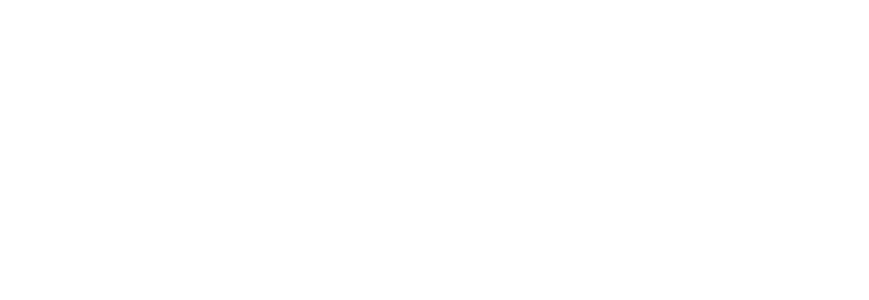
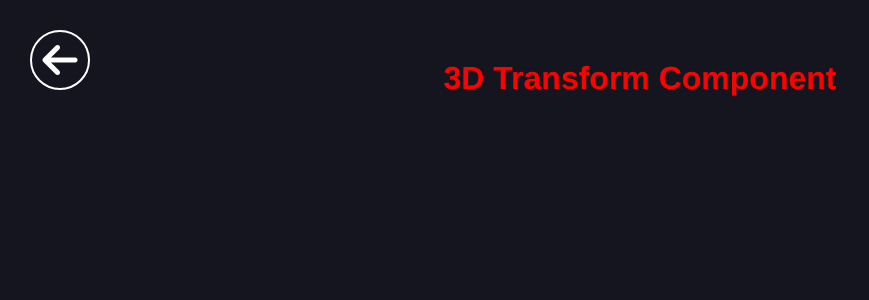
Before and after one commit to JoelStorr/shape-css, a Vue app: page /tools/threed-transform in a window 1280 px wide. Before the commit this address had no page. Shown: the top 300 px of the page, without its empty margins (0-869 px from the left). Built offline with nearby package versions, Linux system fonts and the light colour scheme.

Commit message:
Added Rout Transition to Sub routes

```diff
--- a/src/components/Base/BaseCard.component.vue
+++ b/src/components/Base/BaseCard.component.vue
@@ -72,5 +72,11 @@ p {
   border-radius: 2px;
   max-width: 15vw;
   min-width: 10vw;
+  transition: all 0.5s ease-in-out;
+}
+
+.outline-btn:hover {
+  color: #14151f;
+  background-color: #f8f9ff;
 }
 </style>
--- a/src/components/HomeComp/matterJs.vue
+++ b/src/components/HomeComp/matterJs.vue
@@ -140,7 +140,7 @@ export default {
   methods: {
     changeToMenue() {
       this.show = false;
-      this.$router.push('/main-menue');
+      this.$router.push('/main-menu');
       // Destroy Render Engine on Route Change
       Render.stop(this.render);
       this.render.canvas.remove();
--- /dev/null
+++ b/src/components/tools/threedTransform.component.vue
@@ -0,0 +1,13 @@
+<template>
+  <h1>3D Transform Component</h1>
+</template>
+
+<script>
+export default {};
+</script>
+
+<style scoped>
+h1 {
+  color: red;
+}
+</style>
--- a/src/router/index.js
+++ b/src/router/index.js
@@ -2,6 +2,7 @@ import { createRouter, createWebHistory } from 'vue-router';
 import HomeView from '../components/HomeComp/matterJs.vue';
 import MenueView from '../views/MenueView.vue';
 import MobileHome from '../views/MobileHome.component.vue';
+import ToolsView from '../views/ToolView.vue';
 
 const routes = [
   {
@@ -18,14 +19,26 @@ const routes = [
     component: () => import(/* webpackChunkName: "about" */ '../views/AboutView.vue'),
   },
   {
-    path: '/main-menue',
-    name: 'mainMenue',
+    path: '/main-menu',
+    name: 'mainMenu',
     component: MenueView,
   },
   {
     path: '/mobile',
     name: 'mobile',
     component: MobileHome,
+  },
+  {
+    path: '/tools',
+    name: 'tools',
+    component: ToolsView,
+    children: [
+      {
+        path: 'threed-transform',
+        name: '3d-transform',
+        component: () => import('../components/tools/threedTransform.component.vue'),
+      },
+    ],
   },
 
 ];
--- a/src/views/MenueView.vue
+++ b/src/views/MenueView.vue
@@ -29,7 +29,7 @@ export default {
           icon: 'fa-eye-dropper',
           name: 'Color Picker',
           desc: 'Find the Perfect Color for your project',
-          toolPath: '/color-picker',
+          toolPath: '/tools/threed-transform',
         },
         {
           icon: 'fa-eye-dropper',
--- /dev/null
+++ b/src/views/ToolView.vue
@@ -0,0 +1,53 @@
+<template>
+  <div class="contentWrapper">
+    <nav>
+      <router-link to="/main-menu">
+        <i class="fa-solid fa-arrow-left"></i
+      ></router-link>
+    </nav>
+    <router-view></router-view>
+  </div>
+</template>
+
+<script>
+export default {
+  name: 'toolsView',
+};
+</script>
+
+<style scoped>
+.contentWrapper {
+  min-width: 100vw;
+  min-height: 100vh;
+  overflow: hidden;
+  background-color: #14151f;
+}
+
+nav {
+  width: 100vw;
+}
+
+i {
+  position: absolute;
+  top: 30px;
+  left: 30px;
+  width: 60px;
+  height: 60px;
+  font-size: 2.5rem;
+  color: white;
+  text-align: center;
+  /* vertical-align: middle; */
+  /*  line-height: 55px; */
+  border-radius: 30px;
+  transition: all 0.5s ease-in-out;
+  border: 2px solid white;
+  display: flex;
+  justify-content: center;
+  align-items: center;
+}
+
+i:hover {
+  background-color: white;
+  color: #14151f;
+}
+</style>
```
